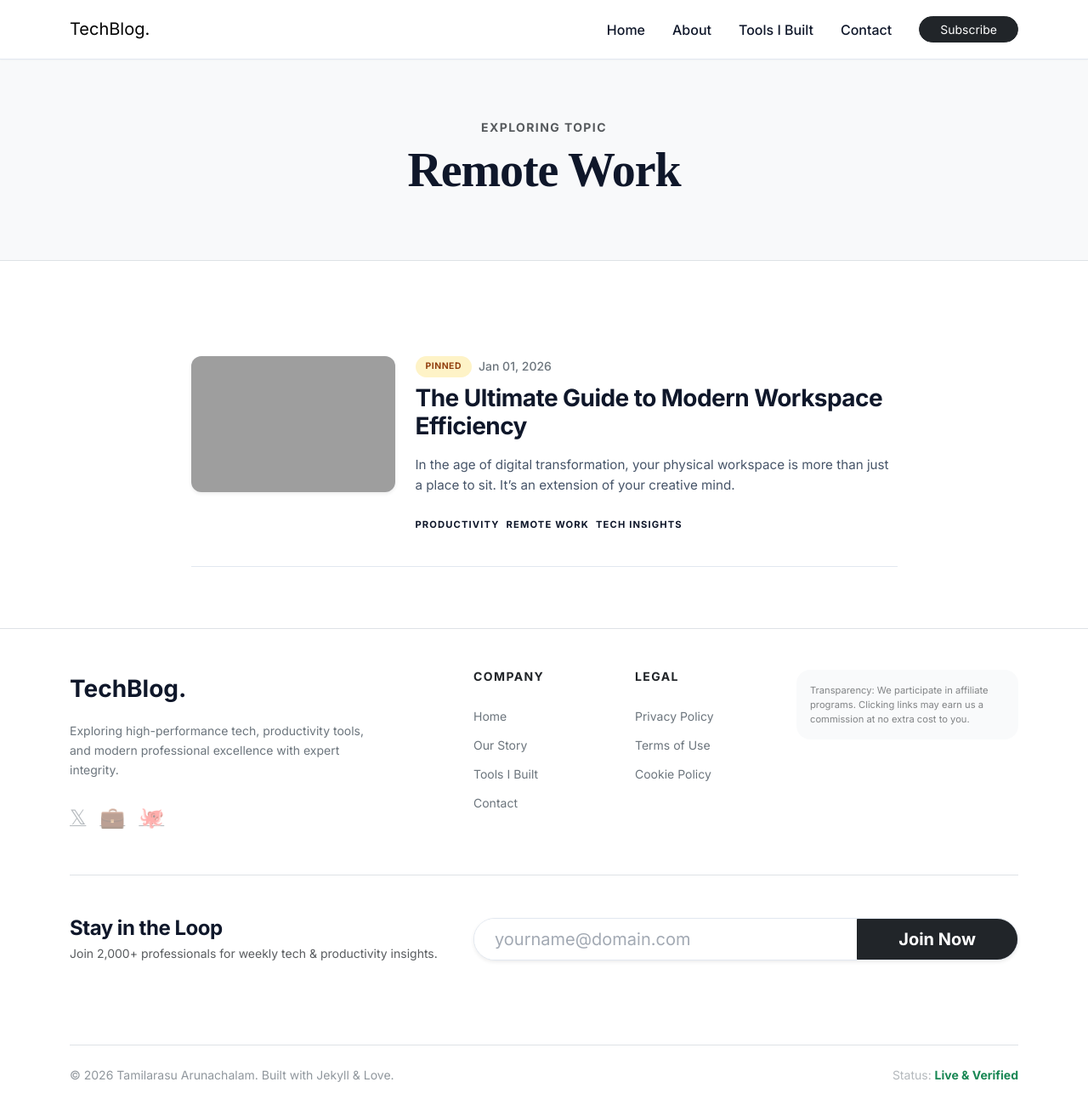
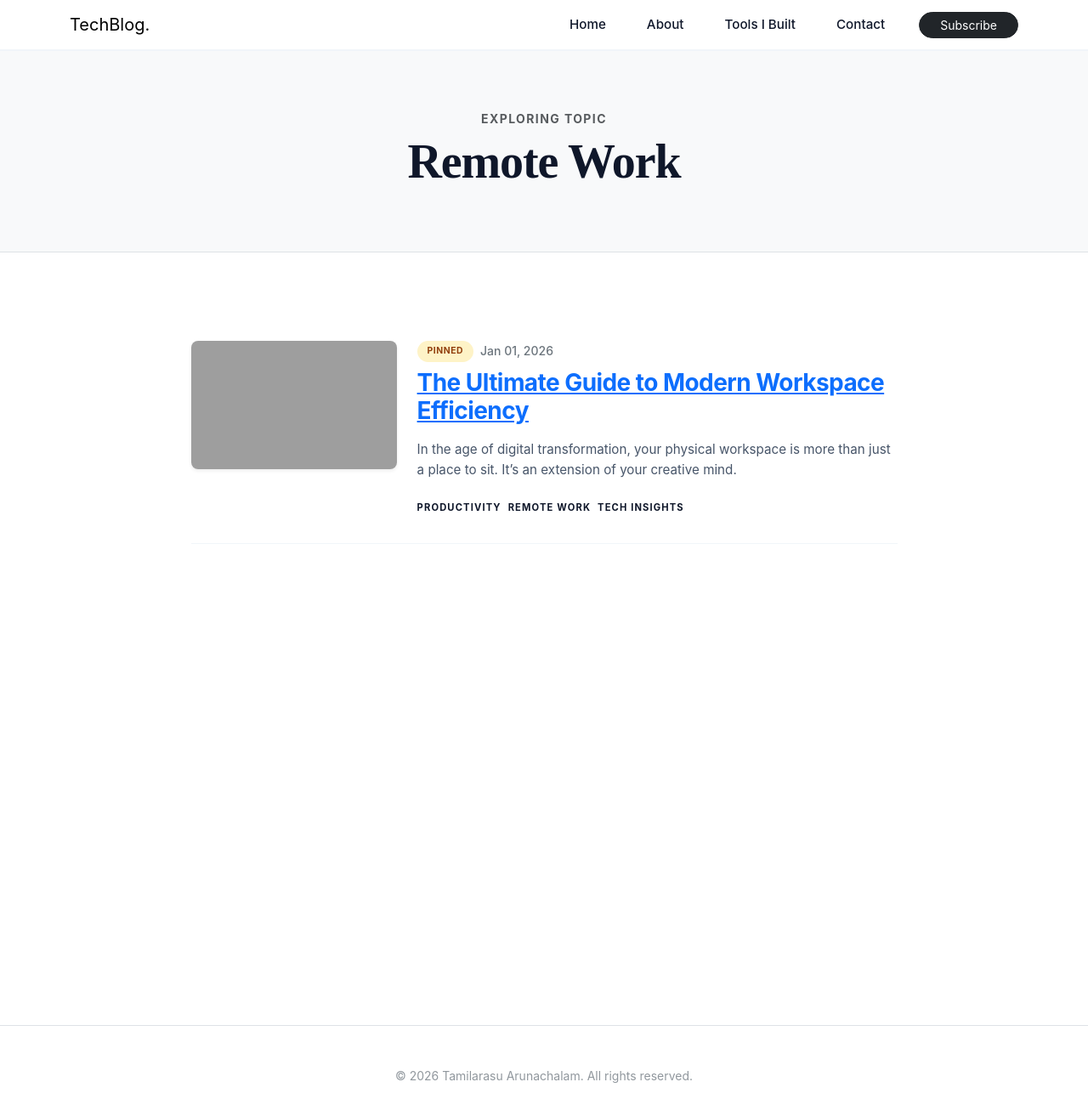
Before and after one commit to tamilarasu-arunachalam/blogs, a Jekyll site: the page built from categories/remote-work.md, in a window 1280 px wide and 1325 px high. Shown: the top 1313 px of the window at 85% size. Built offline with Jekyll 4.4.1, drawn with Linux system fonts in a browser that asks for light colours; grey boxes are pictures that could not be loaded.

Commit message:
feat: add site footer, implement custom stylesheet, and update homepage hero layout

```diff
--- a/_includes/footer.html
+++ b/_includes/footer.html
@@ -1,54 +1,8 @@
-<!-- Modern Compact Footer Include -->
+<!-- Minimalist Footer -->
 <footer class="mt-auto py-5 bg-white border-top">
-    <div class="container overflow-hidden">
-        <div class="row footer-main gy-4 align-items-start mb-5">
-            <!-- Brand Column -->
-            <div class="col-md-4 mb-4 mb-md-0">
-                <div class="navbar-brand fs-3 fw-bold mb-3 d-block">TechBlog.</div>
-                <p class="text-secondary small max-w-sm">Exploring high-performance tech, productivity tools, and modern professional excellence with expert integrity.</p>
-                <div class="d-flex gap-3 mt-4">
-                    <a href="#" class="text-secondary opacity-50 hover-100"><span class="fs-4">𝕏</span></a>
-                    <a href="#" class="text-secondary opacity-50 hover-100"><span class="fs-4">💼</span></a>
-                    <a href="#" class="text-secondary opacity-50 hover-100"><span class="fs-4">🐙</span></a>
-                </div>
-            </div>
-
-            <!-- Navigation Column -->
-            <div class="col-6 col-md-2 offset-md-1">
-                <h6 class="text-dark fw-bold mb-4 small text-uppercase ls-1">Company</h6>
-                <ul class="list-unstyled d-grid gap-2">
-                    <li><a href="{{ site.baseurl }}/" class="text-decoration-none text-secondary small hover-primary">Home</a></li>
-                    <li><a href="{{ site.baseurl }}/about" class="text-decoration-none text-secondary small hover-primary">Our Story</a></li>
-                    <li><a href="{{ site.baseurl }}/tools" class="text-decoration-none text-secondary small hover-primary">Tools I Built</a></li>
-                    <li><a href="{{ site.baseurl }}/contact" class="text-decoration-none text-secondary small hover-primary">Contact</a></li>
-                </ul>
-            </div>
-
-            <!-- Legal Column -->
-            <div class="col-6 col-md-2">
-                <h6 class="text-dark fw-bold mb-4 small text-uppercase ls-1">Legal</h6>
-                <ul class="list-unstyled d-grid gap-2">
-                    <li><a href="{{ site.baseurl }}/privacy" class="text-decoration-none text-secondary small hover-primary">Privacy Policy</a></li>
-                    <li><a href="{{ site.baseurl }}/terms" class="text-decoration-none text-secondary small hover-primary">Terms of Use</a></li>
-                    <li><a href="#" class="text-decoration-none text-secondary small hover-primary">Cookie Policy</a></li>
-                </ul>
-            </div>
-
-            <!-- AdSense Disclaimer (Optional but good for approval) -->
-            <div class="col-md-3">
-                <div class="p-3 bg-light rounded-4 small text-muted border-0 opacity-75">
-                    <p class="mb-0 lh-base" style="font-size: 0.7rem;">Transparency: We participate in affiliate programs. Clicking links may earn us a commission at no extra cost to you.</p>
-                </div>
-            </div>
-        </div>
-
-        {% include email-capture.html %}
-
-        <div class="footer-bottom mt-5 pt-4 border-top d-flex flex-column flex-md-row justify-content-between align-items-center gap-3">
-            <div class="small text-secondary opacity-75">&copy; {{ site.time | date: '%Y' }} {{ site.author }}. Built with Jekyll & Love.</div>
-            <div class="small text-secondary">
-                <span class="opacity-50">Status:</span> <span class="text-success fw-bold">Live & Verified</span>
-            </div>
+    <div class="container text-center">
+        <div class="small text-secondary opacity-75">
+            &copy; {{ site.time | date: '%Y' }} {{ site.author }}. All rights reserved.
         </div>
     </div>
 </footer>
--- a/assets/css/style.css
+++ b/assets/css/style.css
@@ -1,5 +1,3 @@
-@import url('https://fonts.googleapis.com/css2?family=Inter:wght@300;400;500;600;700;800;900&family=Lora:ital,wght@0,400;0,500;0,600;0,700;1,400;1,500&display=swap');
-
 :root {
     --primary: #0f172a;
     --secondary: #475569;
@@ -10,18 +8,34 @@
     --radius-lg: 1rem;
     --radius-md: 0.75rem;
     --radius-sm: 0.375rem;
-    --navbar-height: 70px;
+    --nav-height: 60px;
 }
 
 body {
-    font-family: 'Inter', system-ui, -apple-system, sans-serif;
+    font-family: -apple-system, BlinkMacSystemFont, "Segoe UI", Roboto, Helvetica, Arial, sans-serif, "Apple Color Emoji", "Segoe UI Emoji", "Segoe UI Symbol";
     color: var(--primary);
     background-color: var(--bg);
-    line-height: 1.625;
+    line-height: 1.6;
+    -webkit-font-smoothing: antialiased;
 }
 
-.serif {
-    font-family: 'Lora', serif;
+/* Custom Thin Scrollbar */
+::-webkit-scrollbar {
+    width: 6px;
+    height: 6px;
+}
+
+::-webkit-scrollbar-track {
+    background: transparent;
+}
+
+::-webkit-scrollbar-thumb {
+    background: #cbd5e1;
+    border-radius: 10px;
+}
+
+::-webkit-scrollbar-thumb:hover {
+    background: #94a3b8;
 }
 h1, h2, h3, h4, h5, h6 {
     font-weight: 800;
@@ -48,33 +62,31 @@ h1, h2, h3, h4, h5, h6 {
 }
 
 /* Post Cards */
-/* Post List Style - Thumbnail Left, content right */
+/* Post List Style - 30% Thumbnail / 70% Content */
 .post-list-item {
-    transition: all 0.3s ease;
-    padding: 2.5rem 0;
-    border-bottom: 1px solid var(--border);
+    display: grid !important;
+    grid-template-columns: 3fr 7fr;
+    gap: 2.5rem;
+    padding: 2rem 0;
+    border-bottom: 1px solid #f1f5f9;
+    align-items: start;
+    transition: background 0.2s ease;
 }
 
-.post-list-item:hover {
-    background-color: #f8fafc;
+.post-thumbnail-wrapper {
+    width: 100%;
 }
 
 .post-thumbnail {
-    width: 240px;
-    height: 160px;
+    width: 100%;
+    aspect-ratio: 16 / 10;
     object-fit: cover;
-    border-radius: 12px;
-    background: #f1f5f9;
+    border-radius: 8px;
 }
 
-.post-title-link {
-    text-decoration: none;
-    color: var(--primary);
-    transition: color 0.2s ease;
-}
-
-.post-title-link:hover {
-    color: var(--accent);
+.post-content-column {
+    display: flex;
+    flex-direction: column;
 }
 
 .post-excerpt-list {
@@ -84,7 +96,14 @@ h1, h2, h3, h4, h5, h6 {
     overflow: hidden;
     color: var(--secondary);
     font-size: 0.95rem;
-    line-height: 1.6;
+    margin-bottom: 0;
+}
+
+@media (max-width: 768px) {
+    .post-list-item {
+        grid-template-columns: 1fr;
+        gap: 1.5rem;
+    }
 }
 
 .pinned-badge {
@@ -155,14 +174,28 @@ h1, h2, h3, h4, h5, h6 {
     box-shadow: 0 10px 15px -3px rgba(0, 0, 0, 0.1);
 }
 
-/* Navbar styles - Reduced height & No Transparency */
+/* Navbar styles - Solid & Reduced height */
 .navbar {
-    height: var(--navbar-height);
-    padding: 0;
-    transition: all 0.3s ease;
+    height: var(--nav-height);
+    padding: 0 !important;
     background: #ffffff !important;
-    border-bottom: 1px solid var(--border);
-    box-shadow: 0 1px 2px 0 rgba(0, 0, 0, 0.03);
+    border-bottom: 2px solid #f1f5f9;
+    display: flex;
+    align-items: center;
+}
+
+.navbar .container {
+    height: 100%;
+}
+
+.nav-link {
+    font-weight: 500;
+    font-size: 0.95rem;
+    color: var(--primary) !important;
+    padding: 0 1rem !important;
+    height: var(--nav-height);
+    display: flex;
+    align-items: center;
 }
 
 .hamburger {
```
Also changed, not shown: index.html (+73 -80 lines).
